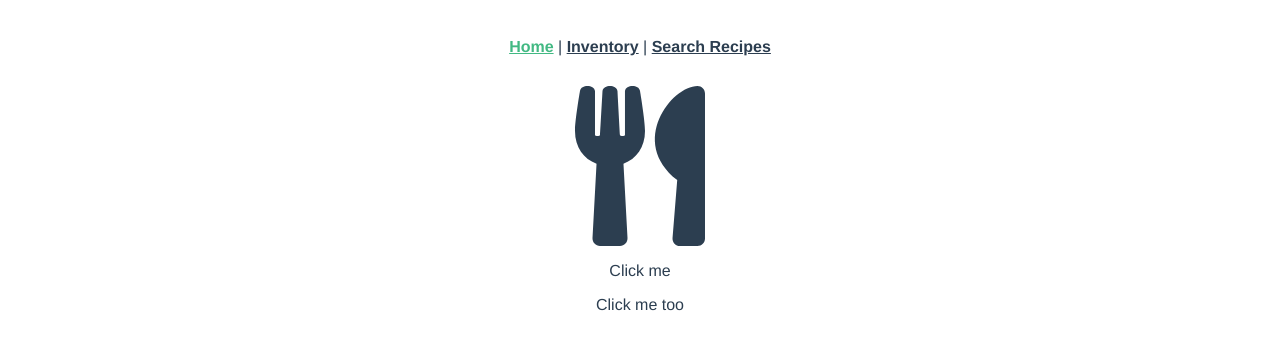
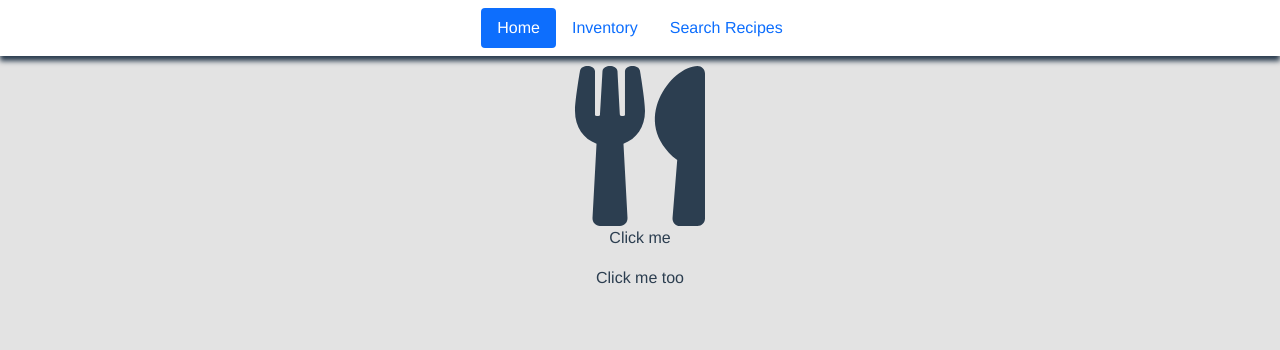
Before and after one commit to CS4800-TeamJungle/project, a Vue app in the folder frontend/app/: page /search in a window 1280 px wide. Shown: the top 350 px of the page. Built offline with nearby package versions, Linux system fonts and the light colour scheme; what vue-input-autowidth would draw is missing.

Commit message:
Added bootstrap and styled page header

```diff
--- a/frontend/app/public/index.html
+++ b/frontend/app/public/index.html
@@ -1,17 +1,29 @@
 <!DOCTYPE html>
 <html lang="">
+
 <head>
   <meta charset="utf-8">
   <meta http-equiv="X-UA-Compatible" content="IE=edge">
   <meta name="viewport" content="width=device-width,initial-scale=1.0">
+  <!-- CSS only -->
+  <link href="https://cdn.jsdelivr.net/npm/bootstrap@5.1.3/dist/css/bootstrap.min.css" rel="stylesheet"
+    integrity="sha384-1BmE4kWBq78iYhFldvKuhfTAU6auU8tT94WrHftjDbrCEXSU1oBoqyl2QvZ6jIW3" crossorigin="anonymous">
+  <!-- JavaScript Bundle with Popper -->
+  <script src="https://cdn.jsdelivr.net/npm/bootstrap@5.1.3/dist/js/bootstrap.bundle.min.js"
+    integrity="sha384-ka7Sk0Gln4gmtz2MlQnikT1wXgYsOg+OMhuP+IlRH9sENBO0LRn5q+8nbTov4+1p"
+    crossorigin="anonymous"></script>
+
   <link rel="icon" href="<%= BASE_URL %>favicon.ico">
   <title>JungleKitchen</title>
 </head>
+
 <body>
   <noscript>
-      <strong>We're sorry but <%= htmlWebpackPlugin.options.title %> doesn't work properly without JavaScript enabled. Please enable it to continue.</strong>
+    <strong>We're sorry but <%= htmlWebpackPlugin.options.title %> doesn't work properly without JavaScript enabled.
+        Please enable it to continue.</strong>
   </noscript>
   <div id="app"></div>
   <!-- built files will be auto injected -->
 </body>
+
 </html>
--- a/frontend/app/src/App.vue
+++ b/frontend/app/src/App.vue
@@ -1,15 +1,48 @@
 <template>
   <div id="app">
-    <div id="nav">
+    <div class="header-container container-fluid">
+      <header class="d-flex justify-content-center py-2">
+        <ul class="nav nav-pills">
+          <li class="nav-item">
+            <router-link class="nav-link" to="/">Home</router-link>
+          </li>
+          <li class="nav-item">
+            <router-link class="nav-link" to="/inventory"
+              >Inventory</router-link
+            >
+          </li>
+          <li class="nav-item">
+            <router-link class="nav-link" to="/search"
+              >Search Recipes</router-link
+            >
+          </li>
+        </ul>
+      </header>
+    </div>
+
+    <!--div id="nav">
       <router-link to="/">Home</router-link> |
       <router-link to="/inventory">Inventory</router-link> |
       <router-link to="/search">Search Recipes</router-link>
-    </div>
+    </div -->
     <router-view />
   </div>
 </template>
 
 <style lang="scss">
+body {
+  background-color: #e3e3e3;
+}
+
+div.container-fluid {
+  background-color: white;
+  box-shadow: 0px 5px 5px;
+}
+
+div.header-container {
+  margin-bottom: 10px;
+}
+
 #app {
   font-family: Avenir, Helvetica, Arial, sans-serif;
   -webkit-font-smoothing: antialiased;
@@ -18,15 +51,11 @@
   color: #2c3e50;
 }
 
-#nav {
-  padding: 30px;
-
+.nav-pills {
   a {
-    font-weight: bold;
-    color: #2c3e50;
-
     &.router-link-exact-active {
-      color: #42b983;
+      color: #fff;
+      background-color: #0d6efd;
     }
   }
 }
```
Lines whose indentation alone changed are shown as unchanged.
